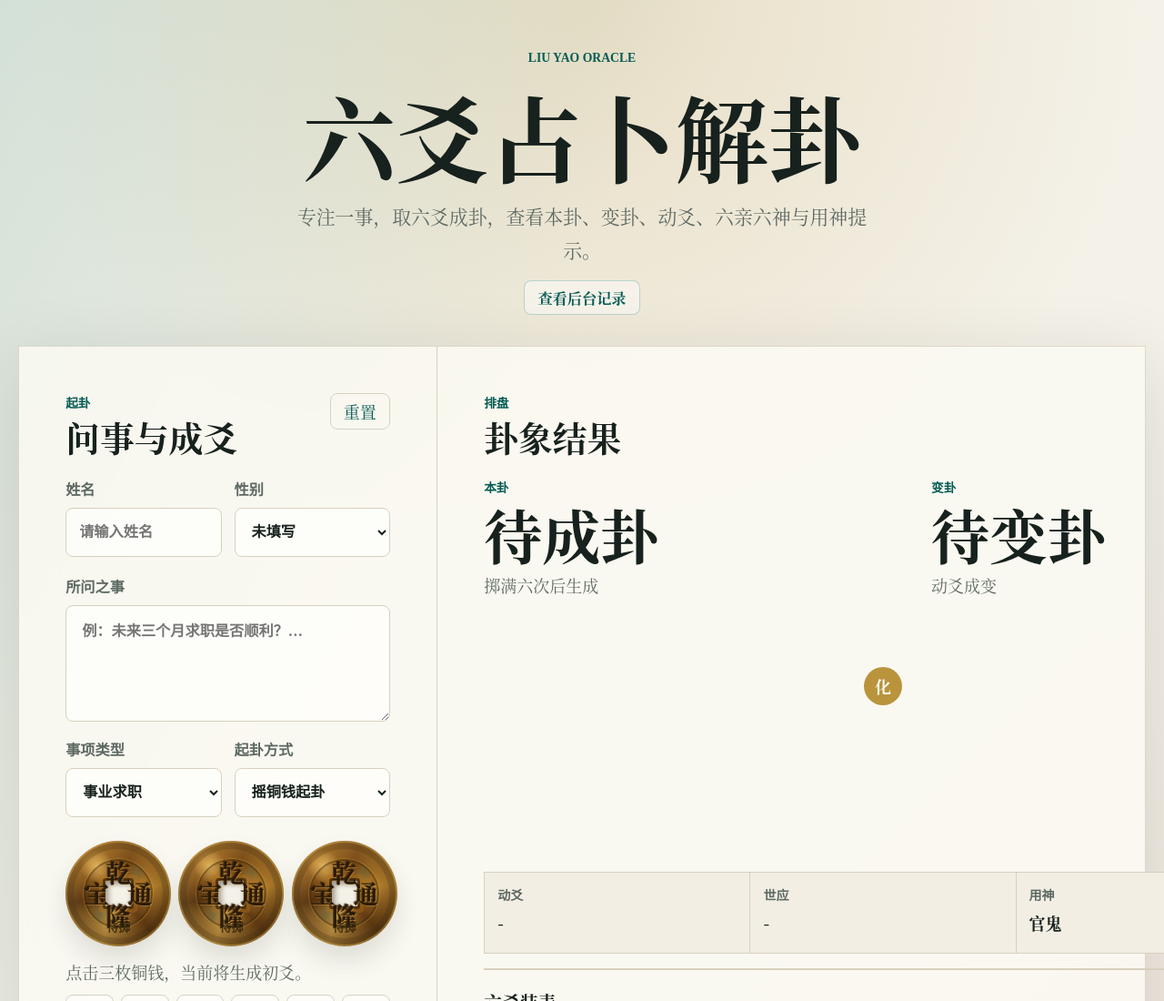
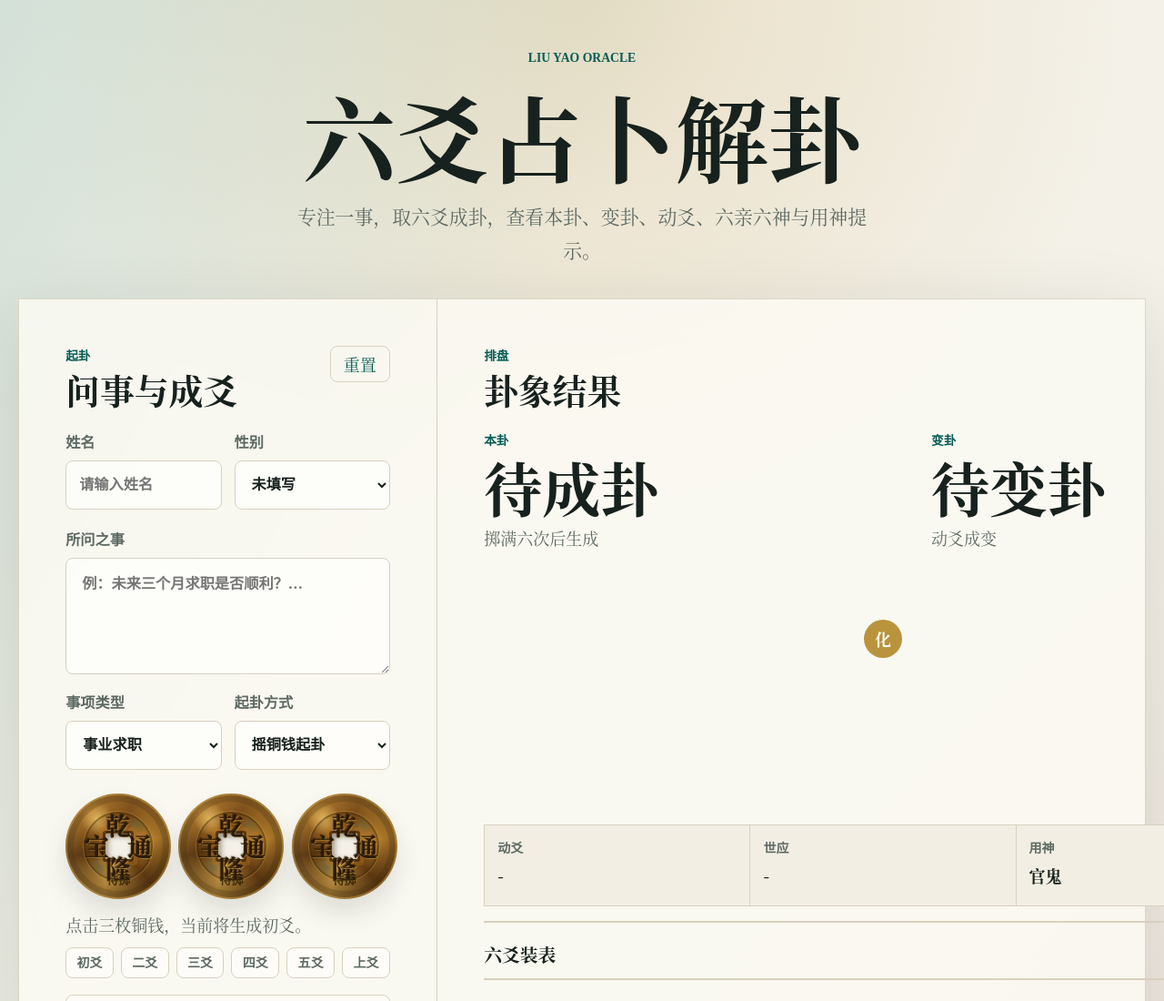
Before and after one commit to chenchermin/liuyao-oracle, a website: page public/index.html in a window 1280 px wide. Shown: the top 1100 px of the page at 91% size. Drawn offline with Linux system fonts and the light colour scheme.

Commit message:
Hide admin entry behind brand link

```diff
--- a/public/index.html
+++ b/public/index.html
@@ -12,10 +12,9 @@
     <main class="shell">
       <section class="workspace" aria-labelledby="page-title">
         <div class="intro">
-          <p class="eyebrow">Liu Yao Oracle</p>
+          <a class="eyebrow hidden-admin-link" href="./admin.html" aria-label="进入后台">Liu Yao Oracle</a>
           <h1 id="page-title">六爻占卜解卦</h1>
           <p class="lede">专注一事，取六爻成卦，查看本卦、变卦、动爻、六亲六神与用神提示。</p>
-          <a class="admin-entry" href="./admin.html">查看后台记录</a>
         </div>
 
         <div class="oracle-board" aria-label="六爻起卦工作台">
--- a/public/styles.css
+++ b/public/styles.css
@@ -67,6 +67,7 @@ button {
 
 .eyebrow,
 .overline {
+  display: block;
   margin: 0 0 8px;
   color: var(--accent-strong);
   font-family: "Songti SC", SimSun, serif;
@@ -74,6 +75,10 @@ button {
   font-weight: 700;
   letter-spacing: 0;
   text-transform: uppercase;
+}
+
+.hidden-admin-link {
+  text-decoration: none;
 }
 
 h1,
@@ -98,20 +103,6 @@ h2 {
   color: var(--muted);
   font-size: 1.16rem;
   line-height: 1.8;
-}
-
-.admin-entry {
-  display: inline-flex;
-  align-items: center;
-  min-height: 38px;
-  padding: 0 14px;
-  border: 1px solid rgba(13, 123, 112, 0.26);
-  border-radius: 8px;
-  color: var(--accent-strong);
-  font-size: 0.9rem;
-  font-weight: 700;
-  text-decoration: none;
-  background: rgba(255, 255, 255, 0.46);
 }
 
 .oracle-board {
```
